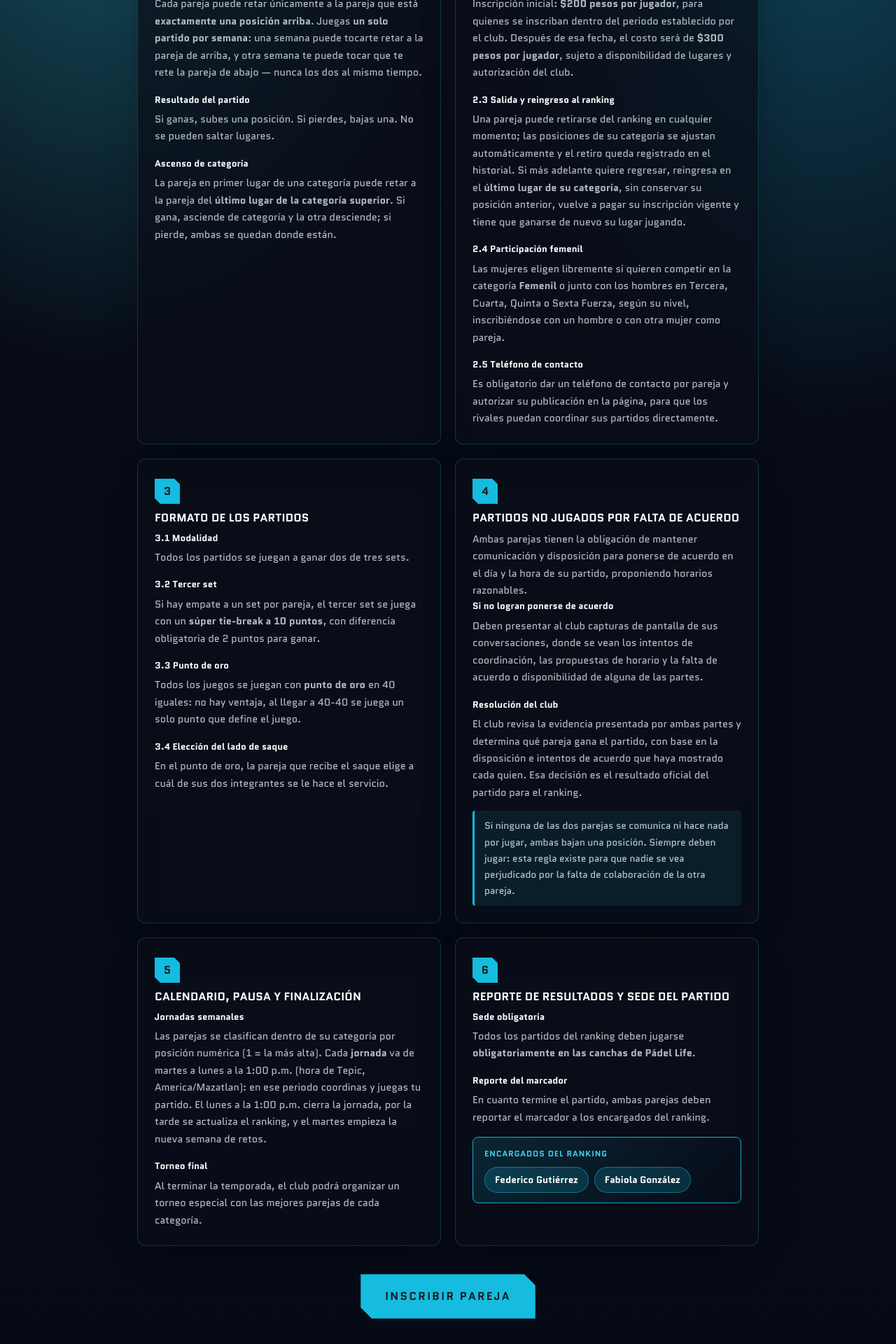
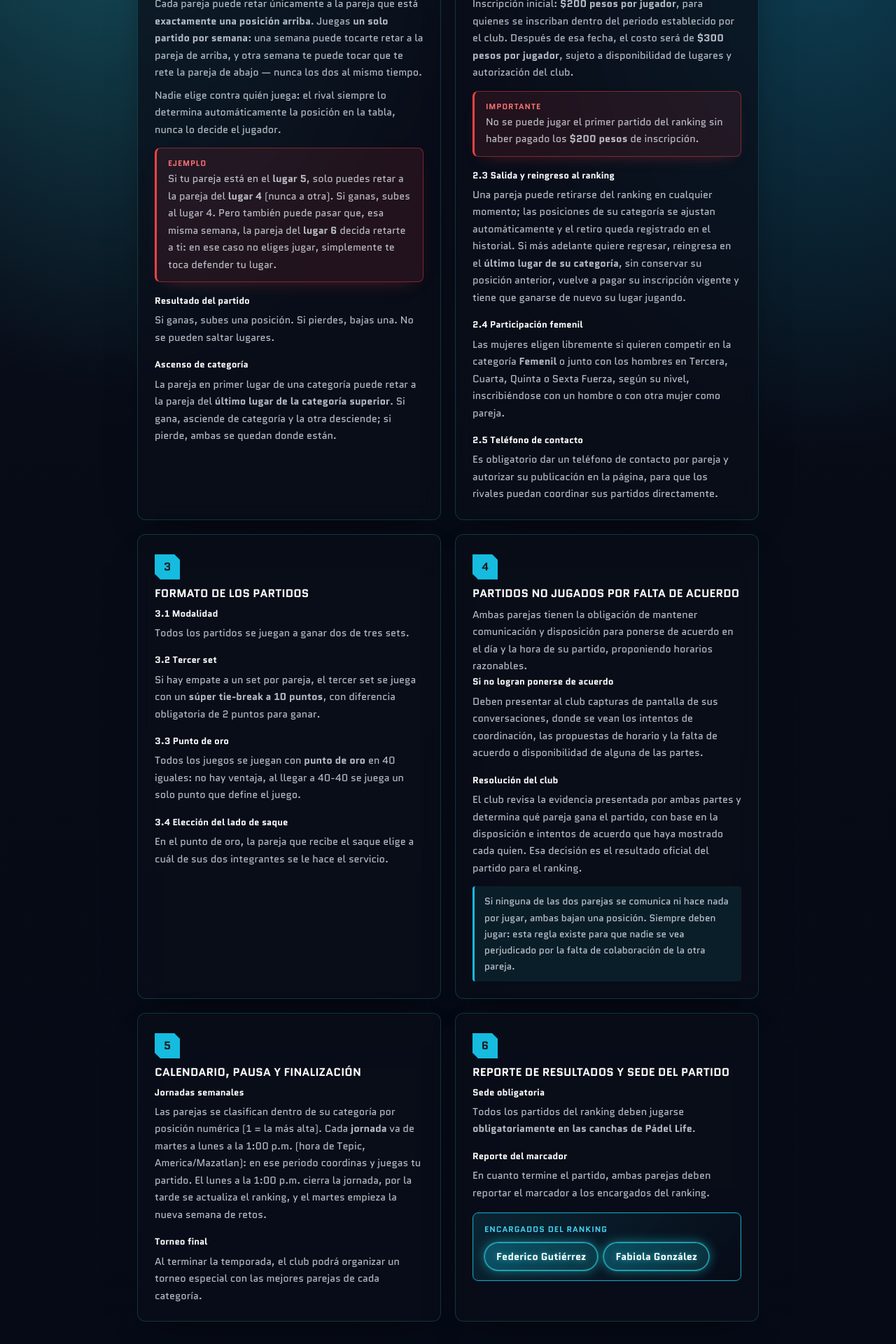
Before and after one commit to Carlosabrego136/Padel, a Next.js app: page /reglamento in a window 1280 px wide. Shown: the part 800-2720 px from the top of the page at 70% size. Built offline with nearby package versions, Linux system fonts and the light colour scheme; no server answers.

Commit message:
Agregar aclaracion de retos con ejemplo y aviso de pago antes del primer partido en reglamento

```diff
--- a/src/app/globals.css
+++ b/src/app/globals.css
@@ -921,6 +921,30 @@ html[data-intro="done"] .hero__cta {
   color: rgba(226, 232, 240, 0.85);
 }
 
+/* Tarjeta de ejemplo, con acento rojo para que resalte y se distinga del resto del texto. */
+.rule-card__example {
+  margin-top: 14px;
+  padding: 12px 16px;
+  background: rgba(239, 68, 68, 0.1);
+  border: 1px solid rgba(239, 68, 68, 0.45);
+  border-left: 3px solid #ef4444;
+  border-radius: var(--radius);
+  box-shadow: 0 10px 26px -18px rgba(239, 68, 68, 0.5);
+}
+
+.rule-card__example-label {
+  font-size: 0.7rem;
+  font-weight: 700;
+  text-transform: uppercase;
+  letter-spacing: 0.08em;
+  color: #f87171;
+  margin-bottom: 6px;
+}
+
+.rule-card__example p {
+  margin: 0;
+}
+
 /* Tarjeta destacada con los nombres de los encargados del ranking. */
 .rule-card__encargados {
   margin-top: 16px;
@@ -949,13 +973,33 @@ html[data-intro="done"] .hero__cta {
 .rule-card__encargado-pill {
   display: inline-flex;
   align-items: center;
-  padding: 6px 14px;
-  font-size: 0.85rem;
-  font-weight: 700;
+  padding: 7px 16px;
+  font-size: 0.9rem;
+  font-weight: 700;
+  letter-spacing: 0.01em;
   color: #ffffff;
-  background: rgba(21, 188, 223, 0.18);
-  border: 1px solid rgba(46, 240, 253, 0.35);
+  background: linear-gradient(135deg, rgba(21, 188, 223, 0.32), rgba(46, 240, 253, 0.14));
+  border: 1px solid rgba(46, 240, 253, 0.6);
   border-radius: 999px;
+  text-shadow: 0 0 10px rgba(46, 240, 253, 0.6);
+  animation: encargado-glow 2.6s ease-in-out infinite;
+}
+
+/* Brillo pulsante leve en los nombres de los encargados, para que resalten. */
+@keyframes encargado-glow {
+  0%, 100% {
+    box-shadow: 0 0 0 1px rgba(46, 240, 253, 0.25), 0 0 8px rgba(46, 240, 253, 0.15);
+  }
+  50% {
+    box-shadow: 0 0 0 1px rgba(46, 240, 253, 0.55), 0 0 18px rgba(46, 240, 253, 0.55);
+  }
+}
+
+@media (prefers-reduced-motion: reduce) {
+  .rule-card__encargado-pill {
+    animation: none;
+    box-shadow: 0 0 0 1px rgba(46, 240, 253, 0.4), 0 0 12px rgba(46, 240, 253, 0.35);
+  }
 }
 
 
--- a/src/app/reglamento/page.tsx
+++ b/src/app/reglamento/page.tsx
@@ -65,6 +65,19 @@ function construirReglas(cfg: Map<string, string>): Regla[] {
               Juegas <strong>un solo partido por semana</strong>: una semana puede tocarte retar a la pareja de
               arriba, y otra semana te puede tocar que te rete la pareja de abajo — nunca los dos al mismo tiempo.
             </p>
+            <p style={{ marginTop: 8 }}>
+              Nadie elige contra quién juega: el rival siempre lo determina automáticamente la posición en la
+              tabla, nunca lo decide el jugador.
+            </p>
+            <div className="rule-card__example">
+              <p className="rule-card__example-label">Ejemplo</p>
+              <p>
+                Si tu pareja está en el <strong>lugar 5</strong>, solo puedes retar a la pareja del{' '}
+                <strong>lugar 4</strong> (nunca a otra). Si ganas, subes al lugar 4. Pero también puede pasar que,
+                esa misma semana, la pareja del <strong>lugar 6</strong> decida retarte a ti: en ese caso no eliges
+                jugar, simplemente te toca defender tu lugar.
+              </p>
+            </div>
           </div>
           <div className="rule-card__sub">
             <p className="rule-card__sub-title">Resultado del partido</p>
@@ -101,6 +114,14 @@ function construirReglas(cfg: Map<string, string>): Regla[] {
               Después de esa fecha, el costo será de <strong>${cuotaTardia} pesos por jugador</strong>, sujeto a
               disponibilidad de lugares y autorización del club.
             </p>
+            <div className="rule-card__example">
+              <p className="rule-card__example-label">Importante</p>
+              <p>
+                No se puede jugar el primer partido del ranking sin haber pagado los{' '}
+                <strong>${cuotaInicial} pesos</strong> de inscripción
+                {limite ? <>. Fecha límite de pago: <strong>{limite}</strong></> : '.'}
+              </p>
+            </div>
           </div>
           <div className="rule-card__sub">
             <p className="rule-card__sub-title">2.3 Salida y reingreso al ranking</p>
```
